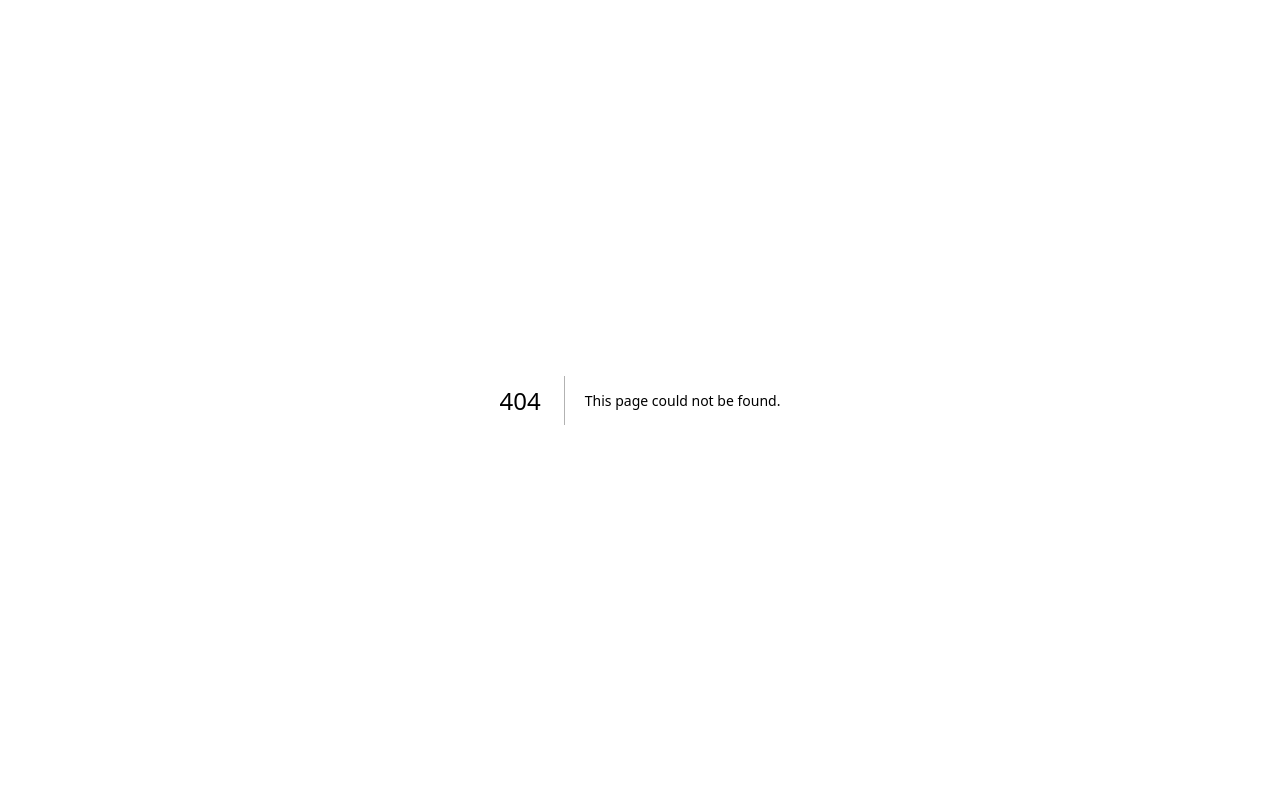
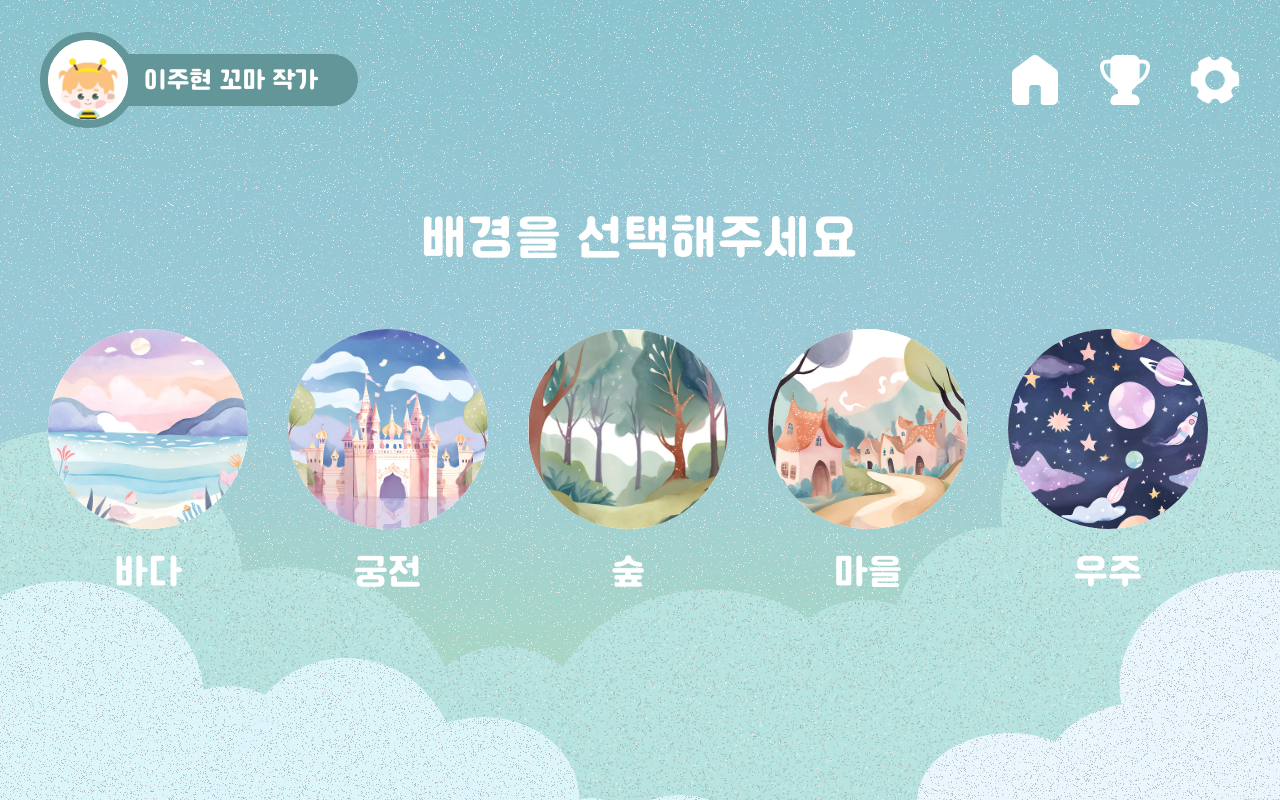
Before and after one commit to hana03030/fairytale-gongjakso, a Next.js app: page /book/background in a window 1280 px wide. Before the commit this address had no page. Built offline with nearby package versions, Linux system fonts and the light colour scheme.

Commit message:
feat: 배경 선택 화면 구성 구현

```diff
--- /dev/null
+++ b/src/app/book/background/page.tsx
@@ -0,0 +1,78 @@
+'use client';
+
+import { useState } from 'react';
+import { useRouter } from 'next/navigation';
+import Image from 'next/image';
+import Header from '@/components/common/Header';
+import SelectCard from '@/components/book/SelectCard';
+import { BACKGROUND_THEMES } from '@/lib/constants';
+import { ThemeType } from '@/types/story';
+import { useDragScroll } from '@/hooks/useDragScroll';
+
+export default function BackgroundSelectPage() {
+  const router = useRouter();
+  const [selectedTheme, setSelectedTheme] = useState<ThemeType | ''>('');
+
+  const { scrollRef, scrollProps } = useDragScroll();
+
+  const handleNextStep = () => {
+    if (!selectedTheme) {
+      alert('동화의 배경을 선택해주세요!');
+      return;
+    }
+    router.push(`/book/character?theme=${selectedTheme}`);
+  };
+
+  return (
+    <main className="relative w-screen h-screen overflow-hidden bg-slate-950 flex flex-col items-center justify-center">
+      <div className="absolute inset-0 w-full h-full z-0">
+        <Image
+          src="/images/main-bg.png"
+          alt="배경"
+          fill
+          priority
+          className="object-cover"
+        />
+      </div>
+
+      <Header type={2} />
+
+      <div className="relative z-10 flex flex-col items-center justify-center w-full max-w-[1400px] px-12">
+        <h2 className="font-cafe24 text-48 text-white text-center tracking-wide mb-14">
+          배경을 선택해주세요
+        </h2>
+
+        {/* 스크롤 영역 */}
+        <div
+          ref={scrollRef}
+          {...scrollProps}
+          className="w-full overflow-x-auto flex items-center gap-10 scrollbar-hide snap-x select-none scroll-smooth"
+        >
+          {BACKGROUND_THEMES.map((theme) => (
+            <div key={theme.id} className="snap-center shrink-0">
+              <SelectCard
+                label={theme.label}
+                imageUrl={theme.localImg} // 로컬 파일 경로 매핑
+                isSelected={selectedTheme === theme.id}
+                onClick={() => setSelectedTheme(theme.id)}
+              />
+            </div>
+          ))}
+        </div>
+      </div>
+      {selectedTheme && (
+        <div
+          onClick={handleNextStep}
+          className="absolute bottom-10 right-10 cursor-pointer hover:scale-110 active:scale-95 transition-all duration-200 z-20"
+        >
+          <Image
+            src="/images/icons/icon-next-arrow.png"
+            alt="다음 단계로"
+            width={100}
+            height={50}
+          />
+        </div>
+      )}
+    </main>
+  );
+}
```
